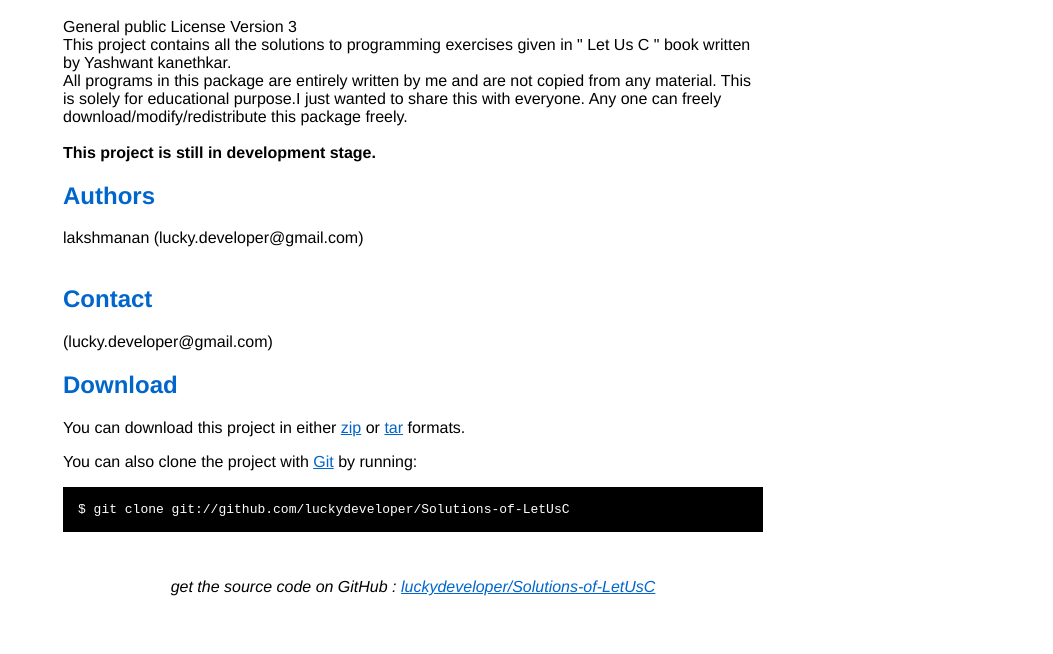
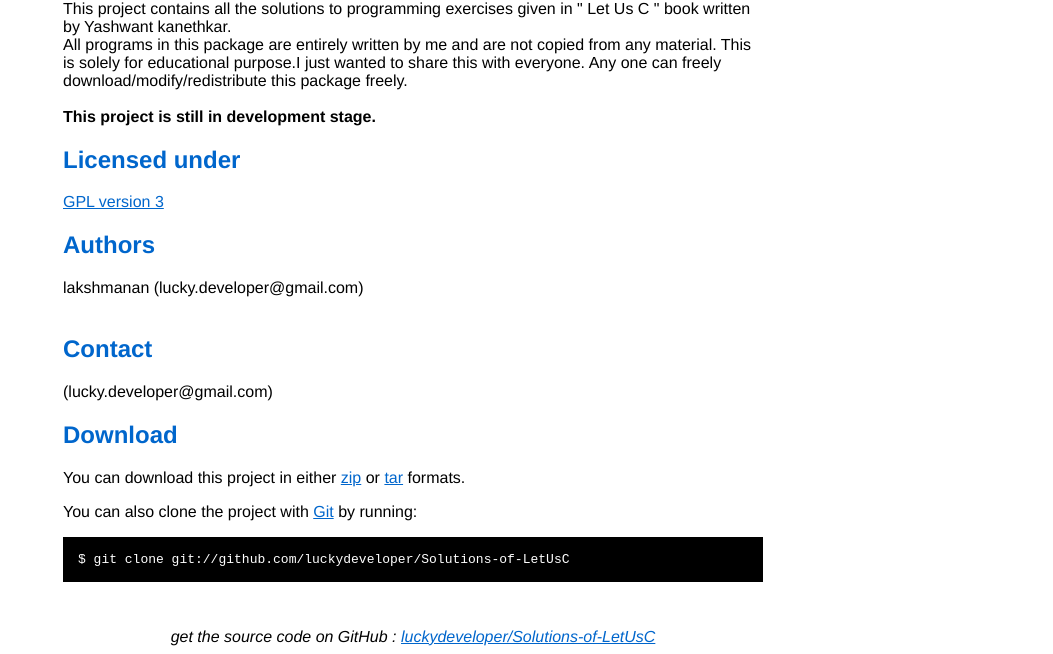
Before and after one commit to luckyhot/Solutions-of-LetUsC, a plain HTML site: page index.html in a window 1280 px wide. Shown: the part 311-965 px from the top of the page, without its empty margins (227-1280 px from the left). Before the commit the page ends 915 px from the top, so only its background shows below. Drawn offline with Linux system fonts and the light colour scheme.

Commit message:
updated the license heading

```diff
--- a/index.html
+++ b/index.html
@@ -52,7 +52,9 @@
       Soultions of Programming Excercises
     </div>
 
-    <p><h2>License</h2><br/>General public License Version 3<br />This project contains all the solutions to programming exercises given in " Let Us C " book written by Yashwant kanethkar.<br />  All programs in this package are entirely written by me and are not copied from any material. This is solely for educational purpose.I just wanted to share this with everyone. Any one can freely download/modify/redistribute this package freely. <br /><br/><b> This project is still in development stage.</b>  </p><h2>Authors</h2>
+    <h2>Description</h2><p>This project contains all the solutions to programming exercises given in " Let Us C " book written by Yashwant kanethkar.<br />  All programs in this package are entirely written by me and are not copied from any material. This is solely for educational purpose.I just wanted to share this with everyone. Any one can freely download/modify/redistribute this package freely. <br /><br/><b> This project is still in development stage.</b>  </p>
+<h2>Licensed under</h2><p><a href="http://www.gnu.org/licenses/gpl.txt">GPL version 3</a></p>
+<h2>Authors</h2>
 <p>lakshmanan (lucky.developer@gmail.com)
 <br/>
 <br/>      </p>
```
